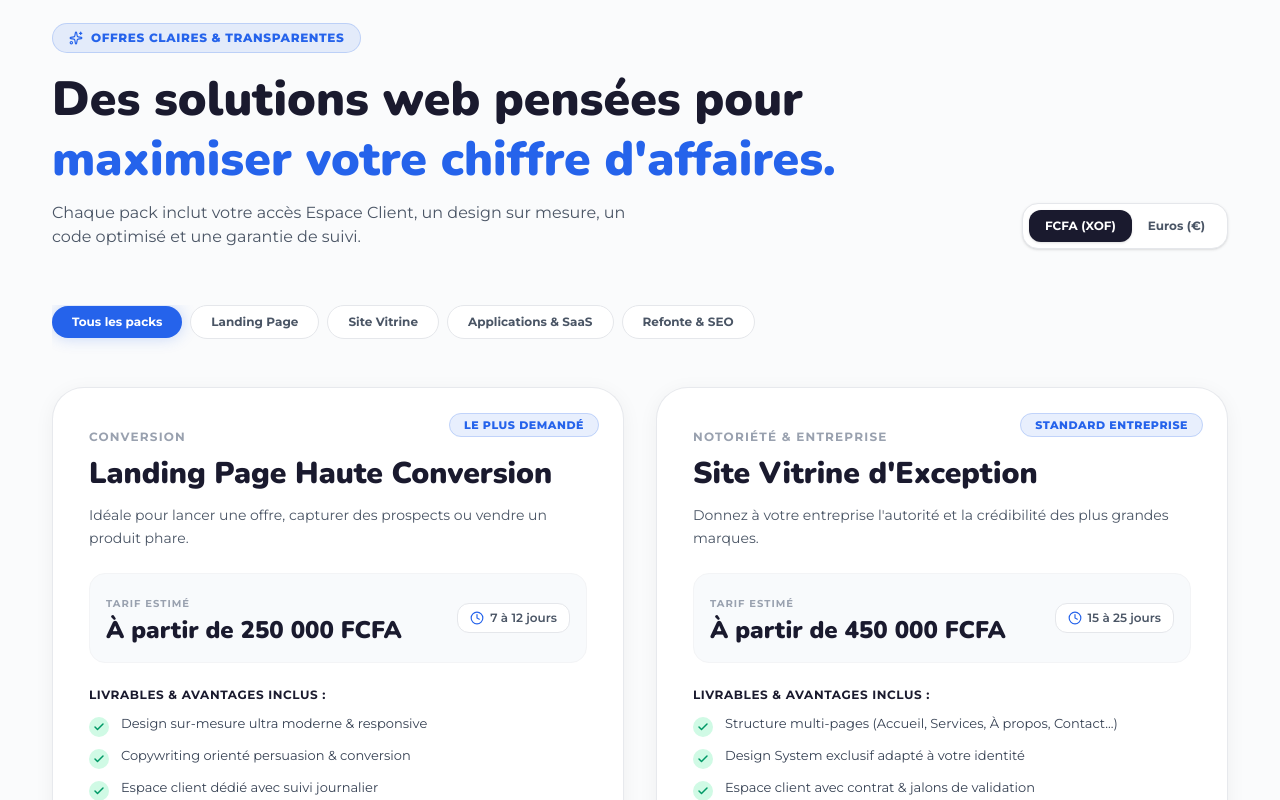
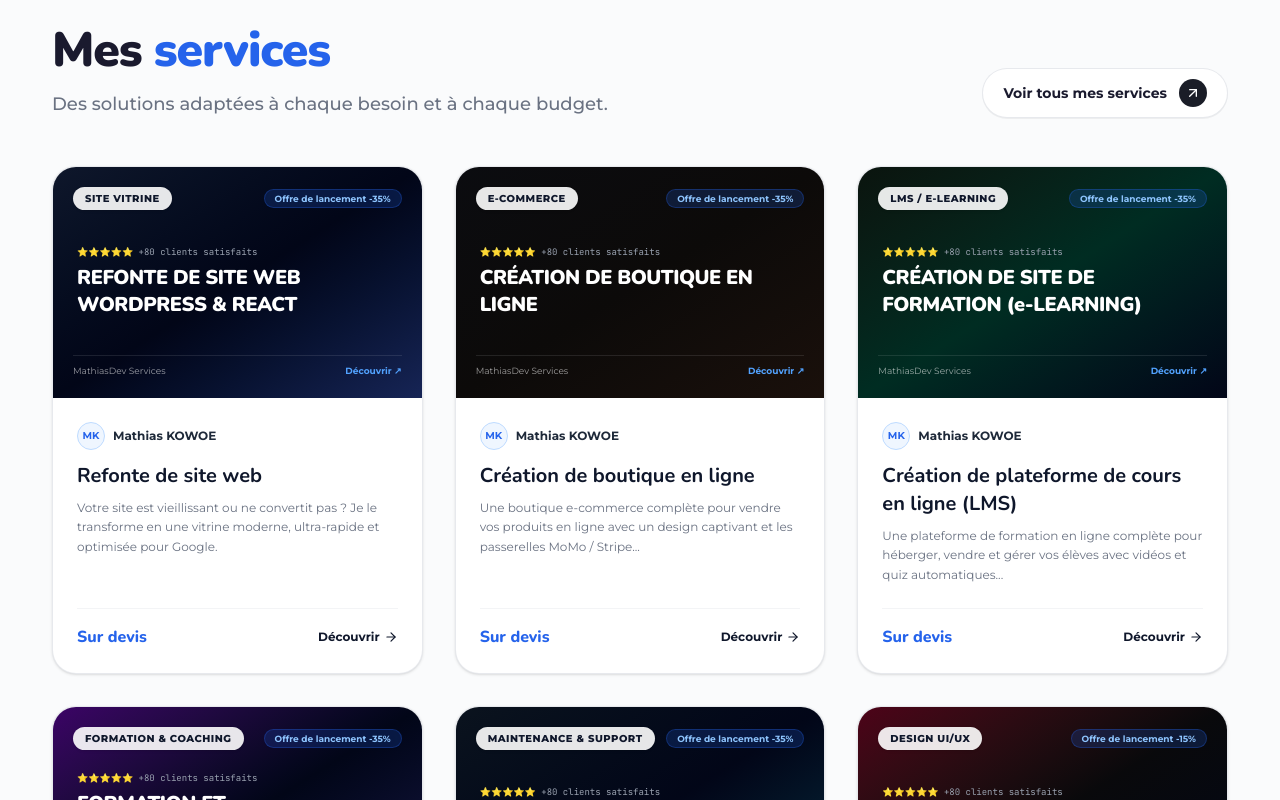
Before and after one commit to mathiaskowoe01-alt/Mathiaskowoe, a React (Vite) app: page / in a window 1280 px wide. Shown: the part 5020-5820 px from the top of the page. Built offline with nearby package versions, Linux system fonts and the light colour scheme.

Commit message:
style: Redesign ServicesSection to match user image layout with primary blue theme

```diff
--- a/src/components/ServicesSection.jsx
+++ b/src/components/ServicesSection.jsx
@@ -1,187 +1,203 @@
-import React, { useState } from 'react';
-import { Check, Clock, Sparkles, ArrowRight, ShieldCheck, Zap, Layers, HelpCircle } from 'lucide-react';
-import { siteData } from '../data/siteData';
+import React from 'react';
+import { ArrowUpRight, ArrowRight, Sparkles, CheckCircle2, ShieldCheck, Zap } from 'lucide-react';
 
 export default function ServicesSection({ onSelectService }) {
-  const [currency, setCurrency] = useState('XOF'); // 'XOF' (FCFA) or 'EUR'
-  const [activeCategory, setActiveCategory] = useState('all');
-
-  const categories = [
-    { id: 'all', label: 'Tous les packs' },
-    { id: 'Conversion', label: 'Landing Page' },
-    { id: 'Notoriété & Entreprise', label: 'Site Vitrine' },
-    { id: 'Logiciel & SaaS', label: 'Applications & SaaS' },
-    { id: 'Performance', label: 'Refonte & SEO' },
+  const servicesList = [
+    {
+      id: 'site-vitrine',
+      badge: 'Site vitrine',
+      discount: 'Offre de lancement -35%',
+      bannerTitle: 'REFONTE DE SITE WEB WORDPRESS & REACT',
+      title: 'Refonte de site web',
+      desc: 'Votre site est vieillissant ou ne convertit pas ? Je le transforme en une vitrine moderne, ultra-rapide et optimisée pour Google.',
+      priceText: 'Sur devis',
+      bgGradient: 'from-slate-900 via-slate-950 to-blue-950',
+      badgeColor: 'bg-blue-600 text-white',
+      accentColor: '#2563EB'
+    },
+    {
+      id: 'e-commerce',
+      badge: 'E-commerce',
+      discount: 'Offre de lancement -35%',
+      bannerTitle: 'CRÉATION DE BOUTIQUE EN LIGNE',
+      title: 'Création de boutique en ligne',
+      desc: 'Une boutique e-commerce complète pour vendre vos produits en ligne avec un design captivant et les passerelles MoMo / Stripe...',
+      priceText: 'Sur devis',
+      bgGradient: 'from-[#0B0C10] via-stone-950 to-[#1A100B]',
+      badgeColor: 'bg-amber-600 text-white',
+      accentColor: '#D97706'
+    },
+    {
+      id: 'lms-elearning',
+      badge: 'LMS / E-Learning',
+      discount: 'Offre de lancement -35%',
+      bannerTitle: 'CRÉATION DE SITE DE FORMATION (e-LEARNING)',
+      title: 'Création de plateforme de cours en ligne (LMS)',
+      desc: 'Une plateforme de formation en ligne complète pour héberger, vendre et gérer vos élèves avec vidéos et quiz automatiques...',
+      priceText: 'Sur devis',
+      bgGradient: 'from-[#0A140E] via-emerald-950 to-slate-950',
+      badgeColor: 'bg-emerald-600 text-white',
+      accentColor: '#059669'
+    },
+    {
+      id: 'formation',
+      badge: 'Formation & Coaching',
+      discount: 'Offre de lancement -35%',
+      bannerTitle: 'FORMATION ET ACCOMPAGNEMENT SUR-MESURE',
+      title: 'Accompagnement création de sites',
+      desc: 'Je vous accompagne personnellement pour apprendre à créer des sites web performants, administrer vos contenus et maîtriser vos outils...',
+      priceText: 'Sur devis',
+      bgGradient: 'from-purple-950 via-slate-950 to-indigo-950',
+      badgeColor: 'bg-purple-600 text-white',
+      accentColor: '#9333EA'
+    },
+    {
+      id: 'maintenance',
+      badge: 'Maintenance & Support',
+      discount: 'Offre de lancement -35%',
+      bannerTitle: 'MAINTENANCE ET SÉCURITÉ WEB',
+      title: 'Maintenance et support technique',
+      desc: 'Un forfait de maintenance pour garder votre site à jour, sécurisé et performant — mises à jour, sauvegardes et support réactif...',
+      priceText: 'Sur devis',
+      bgGradient: 'from-[#0B131E] via-slate-950 to-cyan-950',
+      badgeColor: 'bg-cyan-600 text-white',
+      accentColor: '#0891B2'
+    },
+    {
+      id: 'design-branding',
+      badge: 'Design UI/UX',
+      discount: 'Offre de lancement -15%',
+      bannerTitle: 'CRÉATION DE VOTRE LOGO & CHARTE GRAPHIQUE',
+      title: 'Création de logo & identité visuelle',
+      desc: 'Ton logo, c\'est la première chose que tes clients voient. Une charte graphique percutante et mémorable (Figma, Photoshop, Illustrator)...',
+      priceText: 'Sur devis',
+      bgGradient: 'from-rose-950 via-zinc-950 to-slate-950',
+      badgeColor: 'bg-rose-600 text-white',
+      accentColor: '#E11D48'
+    }
   ];
 
-  const filteredServices = activeCategory === 'all'
-    ? siteData.services
-    : siteData.services.filter(s => s.category === activeCategory);
+  return (
+    <section id="services" className="py-20 md:py-32 bg-[#FAFBFC] border-t border-gray-200 relative overflow-hidden">
+      <div className="mx-auto max-w-[1240px] px-4 sm:px-6 md:px-8">
 
-  return (
-    <section id="services" className="py-20 md:py-32 bg-[#FAFBFC] border-t border-gray-200">
-      <div className="mx-auto max-w-[1240px] px-5 md:px-8">
-
-        {/* Header & Controls */}
-        <div className="flex flex-col md:flex-row md:items-end justify-between gap-8 mb-14">
+        {/* Section Header Row */}
+        <div className="flex flex-col sm:flex-row sm:items-end justify-between gap-6 mb-12">
           <div>
-            <div className="inline-flex items-center gap-2 rounded-full border border-brand-primary/20 bg-brand-primary/10 px-4 py-1.5 text-xs font-extrabold uppercase tracking-wider text-brand-primary mb-4">
-              <Sparkles className="h-3.5 w-3.5" />
-              Offres Claires & Transparentes
-            </div>
-            <h2 className="font-nunito text-3xl sm:text-4xl md:text-5xl font-black text-brand-dark leading-tight">
-              Des solutions web pensées pour <br className="hidden sm:inline" />
-              <span className="text-brand-primary">maximiser votre chiffre d'affaires.</span>
+            <h2 className="font-nunito text-3xl sm:text-4xl md:text-5xl font-black text-brand-dark leading-[1.15] tracking-tight">
+              Mes <span className="text-[#2563EB]">services</span>
             </h2>
-            <p className="mt-3 font-montserrat text-sm sm:text-base text-gray-600 max-w-xl">
-              Chaque pack inclut votre accès Espace Client, un design sur mesure, un code optimisé et une garantie de suivi.
+            <p className="mt-3 text-gray-500 font-medium text-base sm:text-lg max-w-2xl">
+              Des solutions adaptées à chaque besoin et à chaque budget.
             </p>
           </div>
 
-          {/* Currency Toggle */}
-          <div className="flex items-center self-start md:self-auto rounded-2xl bg-white p-1.5 border border-gray-200 shadow-sm">
-            <button
-              onClick={() => setCurrency('XOF')}
-              className={`rounded-xl px-4 py-2 text-xs font-bold transition-all ${
-                currency === 'XOF'
-                  ? 'bg-brand-dark text-white shadow-sm'
-                  : 'text-gray-600 hover:text-brand-dark'
-              }`}
-            >
-              FCFA (XOF)
-            </button>
-            <button
-              onClick={() => setCurrency('EUR')}
-              className={`rounded-xl px-4 py-2 text-xs font-bold transition-all ${
-                currency === 'EUR'
-                  ? 'bg-brand-dark text-white shadow-sm'
-                  : 'text-gray-600 hover:text-brand-dark'
-              }`}
-            >
-              Euros (€)
-            </button>
-          </div>
+          {/* Top Right Action Button */}
+          <button
+            onClick={() => onSelectService('sur-mesure')}
+            className="self-start sm:self-auto inline-flex items-center gap-3 rounded-full border border-gray-200/90 bg-white px-5 py-2.5 text-xs sm:text-sm font-bold text-brand-dark hover:border-gray-400 hover:bg-gray-50 transition-all shadow-2xs group"
+          >
+            <span>Voir tous mes services</span>
+            <div className="flex h-7 w-7 items-center justify-center rounded-full bg-[#1A1D27] text-white transition-transform duration-300 group-hover:rotate-45">
+              <ArrowUpRight className="h-4 w-4" />
+            </div>
+          </button>
         </div>
 
-        {/* Category Filter Tabs */}
-        <div className="flex items-center gap-2 overflow-x-auto pb-4 mb-8 hide-scrollbar">
-          {categories.map((cat) => (
-            <button
-              key={cat.id}
-              onClick={() => setActiveCategory(cat.id)}
-              className={`shrink-0 rounded-full px-5 py-2 text-xs font-bold transition-all ${
-                activeCategory === cat.id
-                  ? 'bg-brand-primary text-white shadow-glow-sm'
-                  : 'bg-white text-gray-600 border border-gray-200 hover:border-brand-primary/40 hover:text-brand-dark'
-              }`}
-            >
-              {cat.label}
-            </button>
-          ))}
-        </div>
-
-        {/* Services Cards Grid */}
-        <div className="grid grid-cols-1 md:grid-cols-2 gap-8 items-stretch">
-          {filteredServices.map((srv) => (
+        {/* 6 Services Cards Grid (2 Rows of 3 Columns) */}
+        <div className="grid grid-cols-1 md:grid-cols-3 gap-6 sm:gap-8">
+          {servicesList.map((srv) => (
             <div
               key={srv.id}
-              className="card-lift rounded-[32px] border border-gray-200/90 bg-white p-7 sm:p-9 flex flex-col justify-between shadow-card-soft relative group"
+              onClick={() => onSelectService(srv.id)}
+              className="group cursor-pointer rounded-2xl md:rounded-3xl border border-gray-200/90 bg-white overflow-hidden shadow-sm hover:shadow-xl transition-all duration-300 flex flex-col justify-between"
             >
-              {/* Badge */}
-              {srv.badge && (
-                <div className="absolute top-6 right-6">
-                  <span className="rounded-full bg-brand-primary/10 border border-brand-primary/20 px-3.5 py-1 text-[11px] font-extrabold uppercase tracking-wider text-brand-primary">
+              {/* Card Top Visual Banner */}
+              <div className={`relative aspect-[16/10] overflow-hidden bg-gradient-to-br ${srv.bgGradient} p-5 flex flex-col justify-between group-hover:scale-[1.01] transition-transform duration-500`}>
+
+                {/* Top Category Badge */}
+                <div className="relative z-10 flex items-center justify-between">
+                  <span className="rounded-full bg-white/90 backdrop-blur-md px-3 py-1 text-[10px] font-extrabold uppercase tracking-wider text-slate-900 shadow-sm">
                     {srv.badge}
                   </span>
-                </div>
-              )}
-
-              <div>
-                {/* Category & Title */}
-                <span className="font-montserrat text-xs font-bold uppercase tracking-widest text-gray-400">
-                  {srv.category}
-                </span>
-
-                <h3 className="mt-2 font-nunito text-2xl sm:text-3xl font-black text-brand-dark group-hover:text-brand-primary transition-colors">
-                  {srv.title}
-                </h3>
-
-                <p className="mt-3 font-montserrat text-xs sm:text-sm text-gray-600 leading-relaxed">
-                  {srv.tagline}
-                </p>
-
-                {/* Price Box */}
-                <div className="mt-6 p-4 rounded-2xl bg-slate-50 border border-gray-100 flex items-center justify-between">
-                  <div>
-                    <span className="text-[10px] font-bold uppercase tracking-widest text-gray-400">TARIF ESTIMÉ</span>
-                    <div className="font-nunito text-2xl font-black text-brand-dark">
-                      {currency === 'XOF' ? srv.price : srv.priceEur}
-                    </div>
-                  </div>
-
-                  <div className="flex items-center gap-1.5 text-xs font-semibold text-gray-600 bg-white px-3 py-1.5 rounded-xl border border-gray-200">
-                    <Clock className="h-3.5 w-3.5 text-brand-primary" />
-                    <span>{srv.delay}</span>
-                  </div>
+                  <span className="rounded-full bg-[#2563EB]/20 border border-[#2563EB]/30 backdrop-blur-md px-2.5 py-0.5 text-[9px] font-bold text-blue-300">
+                    {srv.discount}
+                  </span>
                 </div>
 
-                {/* Deliverables list */}
-                <div className="mt-6">
-                  <h4 className="font-montserrat text-xs font-bold uppercase tracking-wider text-brand-dark mb-3">
-                    Livrables & Avantages inclus :
-                  </h4>
-                  <ul className="space-y-2.5">
-                    {srv.deliverables.map((item, idx) => (
-                      <li key={idx} className="flex items-start gap-3 text-xs sm:text-[13px] text-gray-700">
-                        <div className="flex h-5 w-5 shrink-0 items-center justify-center rounded-full bg-emerald-100 text-emerald-600 mt-0.5">
-                          <Check className="h-3 w-3 stroke-[3]" />
-                        </div>
-                        <span>{item}</span>
-                      </li>
-                    ))}
-                  </ul>
+                {/* Banner Headline Content */}
+                <div className="relative z-10 my-auto text-left px-1">
+                  <div className="flex items-center gap-1 mb-1">
+                    <span className="text-[9px] font-mono text-gray-400">⭐⭐⭐⭐⭐ +80 clients satisfaits</span>
+                  </div>
+                  <h3 className="font-nunito font-black text-lg sm:text-xl text-white tracking-tight leading-snug">
+                    {srv.bannerTitle}
+                  </h3>
+                </div>
+
+                {/* Banner Bottom Decorative Strip */}
+                <div className="relative z-10 flex items-center justify-between text-[9px] text-white/60 pt-2 border-t border-white/10">
+                  <span>MathiasDev Services</span>
+                  <span className="text-blue-400 font-bold group-hover:underline">Découvrir ↗</span>
                 </div>
               </div>
 
-              {/* Card Footer & Action */}
-              <div className="mt-8 pt-6 border-t border-gray-100 flex items-center justify-between">
-                <div className="flex items-center gap-1.5 text-[11px] font-semibold text-emerald-600">
-                  <ShieldCheck className="h-4 w-4" />
-                  <span>Espace Client inclus</span>
+              {/* Card Body */}
+              <div className="p-6 flex flex-col justify-between flex-1">
+                <div>
+                  {/* Author / Provider Row */}
+                  <div className="flex items-center gap-2 mb-3">
+                    <div className="w-7 h-7 rounded-full bg-blue-50 border border-blue-200 flex items-center justify-center font-bold text-[10px] text-[#2563EB]">
+                      MK
+                    </div>
+                    <span className="text-xs font-bold text-gray-800">Mathias KOWOE</span>
+                  </div>
+
+                  {/* Title & Desc */}
+                  <h4 className="font-nunito text-lg sm:text-xl font-bold text-slate-900 group-hover:text-[#2563EB] transition-colors">
+                    {srv.title}
+                  </h4>
+                  <p className="mt-2 text-xs text-gray-500 leading-relaxed line-clamp-3">
+                    {srv.desc}
+                  </p>
                 </div>
 
-                <button
-                  onClick={() => onSelectService(srv.id)}
-                  className="btn-magnetic inline-flex items-center gap-2 rounded-full bg-brand-dark px-6 py-3 text-xs font-bold text-white shadow-md hover:bg-brand-primary transition-all duration-300"
-                >
-                  <span>Me contacter</span>
-                  <ArrowRight className="h-3.5 w-3.5" />
-                </button>
+                {/* Footer Action Row */}
+                <div className="mt-6 pt-4 border-t border-gray-100 flex items-center justify-between">
+                  <span className="font-nunito font-extrabold text-sm sm:text-base text-[#2563EB]">
+                    {srv.priceText}
+                  </span>
+
+                  <span className="inline-flex items-center gap-1 text-xs font-bold text-slate-900 group-hover:text-[#2563EB] transition-colors">
+                    <span>Découvrir</span>
+                    <ArrowRight className="w-3.5 h-3.5 group-hover:translate-x-1 transition-transform" />
+                  </span>
+                </div>
               </div>
 
             </div>
           ))}
         </div>
 
-        {/* Custom Project Note */}
-        <div className="mt-14 rounded-3xl border border-brand-primary/20 bg-gradient-to-r from-brand-dark via-[#1A1A2E] to-[#252542] p-8 text-white flex flex-col md:flex-row items-center justify-between gap-6 shadow-xl">
+        {/* Custom Project Note Banner */}
+        <div className="mt-14 rounded-3xl border border-blue-200/80 bg-gradient-to-r from-slate-900 via-slate-950 to-blue-950 p-8 text-white flex flex-col md:flex-row items-center justify-between gap-6 shadow-xl">
           <div className="flex items-center gap-5">
-            <div className="flex h-14 w-14 shrink-0 items-center justify-center rounded-2xl bg-brand-primary text-white shadow-glow-sm">
+            <div className="flex h-14 w-14 shrink-0 items-center justify-center rounded-2xl bg-[#2563EB] text-white shadow-lg shadow-blue-500/30">
               <Zap className="h-7 w-7" />
             </div>
             <div>
-              <h4 className="font-nunito text-xl font-bold">Vous avez un projet sur-mesure ou complexe ?</h4>
+              <h4 className="font-nunito text-xl font-bold">Vous avez un projet sur-mesure ou une demande spécifique ?</h4>
               <p className="mt-1 text-xs sm:text-sm text-gray-300">
-                Architecture API spécifique, SaaS multi-tenant, intégration ERP ou audit de sécurité.
+                Application web métier, SaaS complexe, e-commerce sur-mesure ou accompagnement privé.
               </p>
             </div>
           </div>
 
           <button
             onClick={() => onSelectService('sur-mesure')}
-            className="btn-magnetic shrink-0 rounded-full bg-white px-8 py-3.5 font-montserrat text-xs sm:text-sm font-bold text-brand-dark hover:bg-brand-primary hover:text-white transition-all shadow-lg"
+            className="btn-magnetic shrink-0 rounded-full bg-white px-8 py-3.5 font-montserrat text-xs sm:text-sm font-bold text-slate-900 hover:bg-[#2563EB] hover:text-white transition-all shadow-lg"
           >
-            Discuter d'un cahier des charges
+            Obtenir un devis instantané
           </button>
         </div>
 
```
